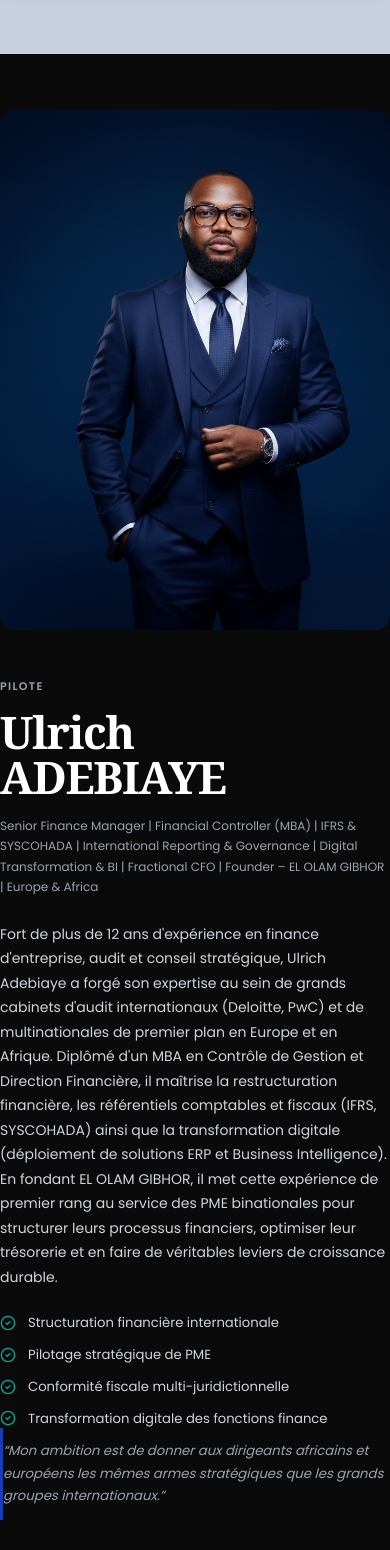
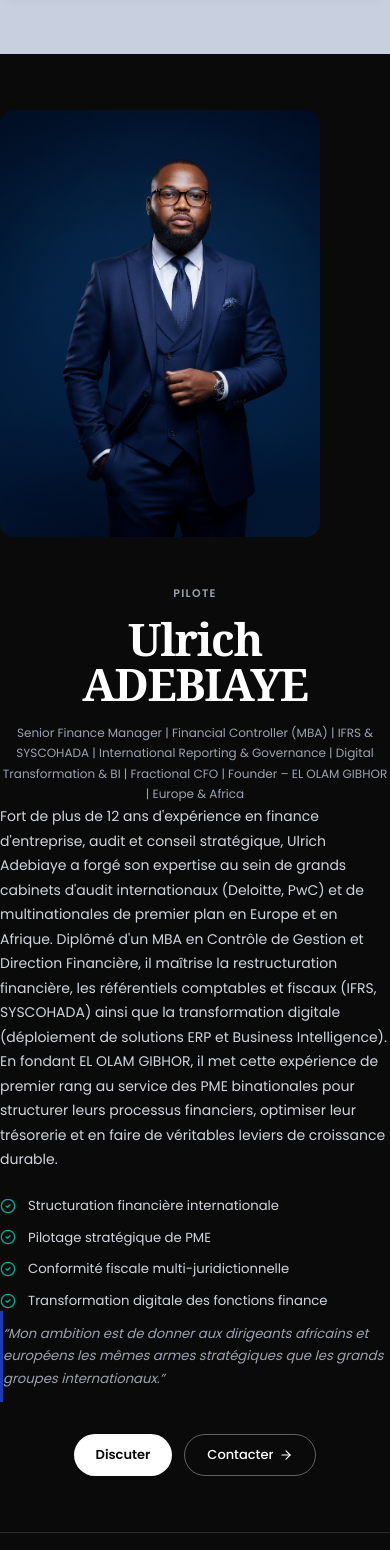
Before and after one commit to AliDev2205/elolamgibhor, a Next.js app: page /a-propos in a window 390 px wide. Shown: the part 1918-3468 px from the top of the page. Built offline with nearby package versions, Linux system fonts and the light colour scheme.

Commit message:
fix: refactor founder details header layout on mobile, centering photo, badge, name, role and buttons, while keeping body and list text left-aligned

```diff
--- a/src/app/a-propos/page.tsx
+++ b/src/app/a-propos/page.tsx
@@ -193,7 +193,10 @@ export default function AboutPage() {
 
             {/* Gauche — texte */}
             <AnimatedSection animation="fadeInRight" className="order-2 lg:order-1 w-full">
-              <div className="text-left flex flex-col items-start w-full">
+              <div className="flex flex-col items-start w-full">
+
+                {/* En-tête du fondateur (centré sur mobile, aligné à gauche sur desktop) */}
+                <div className="text-center lg:text-left flex flex-col items-center lg:items-start w-full mb-6">
                   <p style={{
                     fontSize: "11px", fontWeight: "600", letterSpacing: "0.12em",
                     color: "#9CA3AF", textTransform: "uppercase" as const, marginBottom: "16px",
@@ -210,16 +213,20 @@ export default function AboutPage() {
                   </h2>
                   <p style={{
                     fontSize: "0.75rem", color: "#9CA3AF",
-                  lineHeight: "1.7", marginBottom: "24px", maxWidth: "420px",
+                    lineHeight: "1.7", maxWidth: "420px",
                   }}
-                className="mr-auto lg:mr-0 text-left"
+                  className="mx-auto lg:mx-0 text-center lg:text-left"
                   >
                     Senior Finance Manager | Financial Controller (MBA) | IFRS & SYSCOHADA | International Reporting & Governance | Digital Transformation & BI | Fractional CFO | Founder – EL OLAM GIBHOR | Europe & Africa
                   </p>
-                <p style={{ fontSize: "0.875rem", color: "#D1D5DB", lineHeight: "1.75", marginBottom: "24px" }} className="text-left">
+                </div>
+
+                {/* Biographie (toujours alignée à gauche pour la lisibilité de lecture) */}
+                <p style={{ fontSize: "0.875rem", color: "#D1D5DB", lineHeight: "1.75", marginBottom: "24px" }} className="text-left w-full">
                   {FOUNDER.bio}
                 </p>
 
+                {/* Liste d'expertises (alignée à gauche) */}
                 <div className="flex flex-col items-start gap-3 w-full mb-7">
                   {FOUNDER.expertise.map((item, idx) => (
                     <div key={idx} style={{ display: "flex", alignItems: "center", gap: "12px" }}>
@@ -229,6 +236,7 @@ export default function AboutPage() {
                   ))}
                 </div>
 
+                {/* Bloc de citation / Quote (aligné à gauche avec la ligne bleue de repère) */}
                 <blockquote style={{
                   paddingTop: "12px", paddingBottom: "12px", marginBottom: "32px",
                 }}
@@ -239,7 +247,8 @@ export default function AboutPage() {
                   </p>
                 </blockquote>
 
-                <div className="flex flex-wrap justify-start gap-3 w-full">
+                {/* Boutons d'action (centrés sur mobile, alignés à gauche sur desktop) */}
+                <div className="flex flex-wrap justify-center lg:justify-start gap-3 w-full">
                   <Link href="/contact" style={{
                     display: "inline-flex", alignItems: "center", justifyContent: "center",
                     padding: "10px 22px", backgroundColor: "#FFFFFF", color: "#0A0A0A",
@@ -263,7 +272,10 @@ export default function AboutPage() {
 
             {/* Droite — photo */}
             <AnimatedSection animation="fadeInLeft" className="order-1 lg:order-2 w-full">
-              <div style={{ borderRadius: "14px", overflow: "hidden", aspectRatio: "3/4" }}>
+              <div
+                className="mx-auto lg:mx-0 w-full max-w-[320px] lg:max-w-none"
+                style={{ borderRadius: "14px", overflow: "hidden", aspectRatio: "3/4" }}
+              >
                 <img
                   src={FOUNDER.image}
                   alt={FOUNDER.name}
```
Lines whose indentation alone changed are shown as unchanged.
